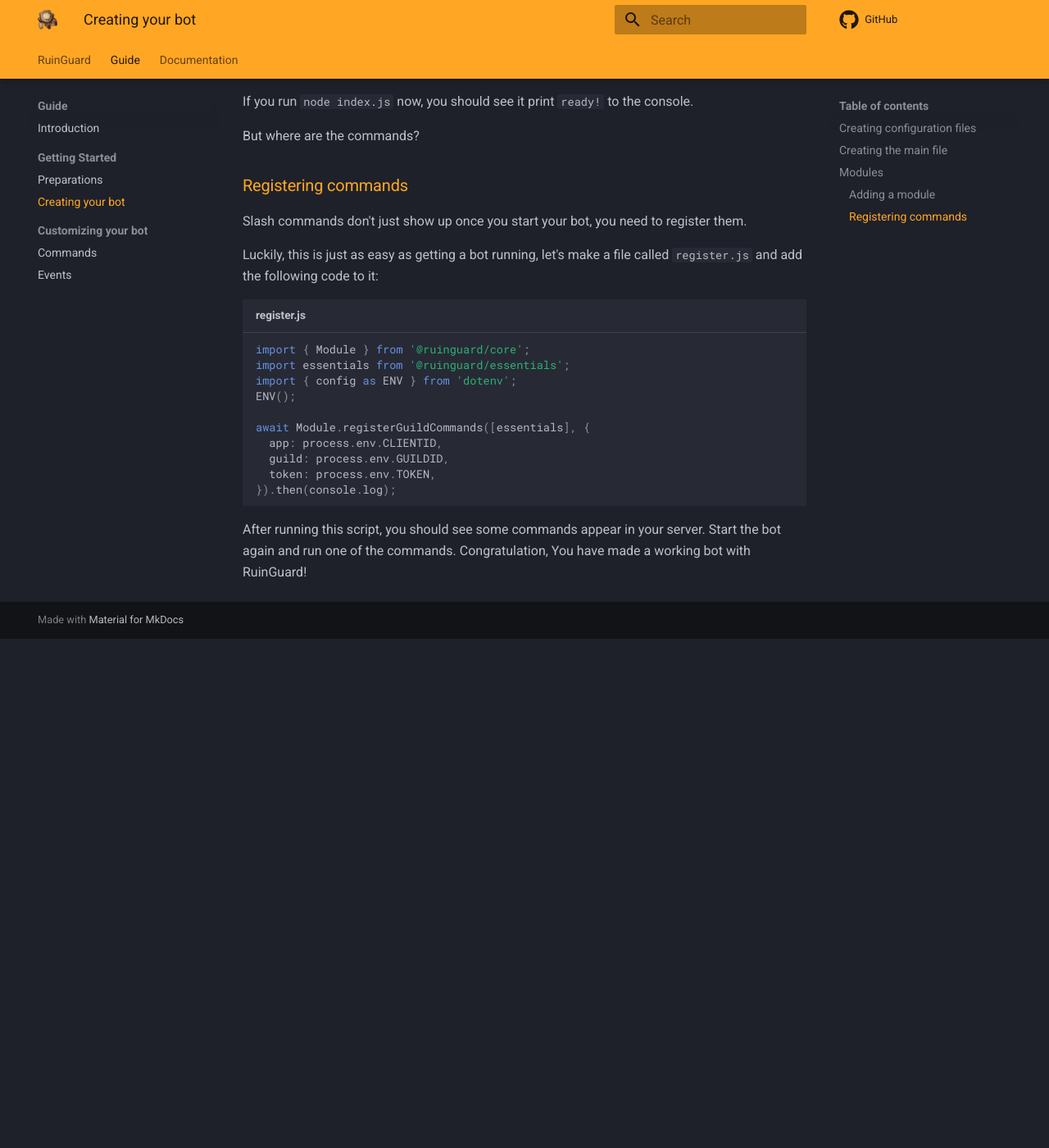
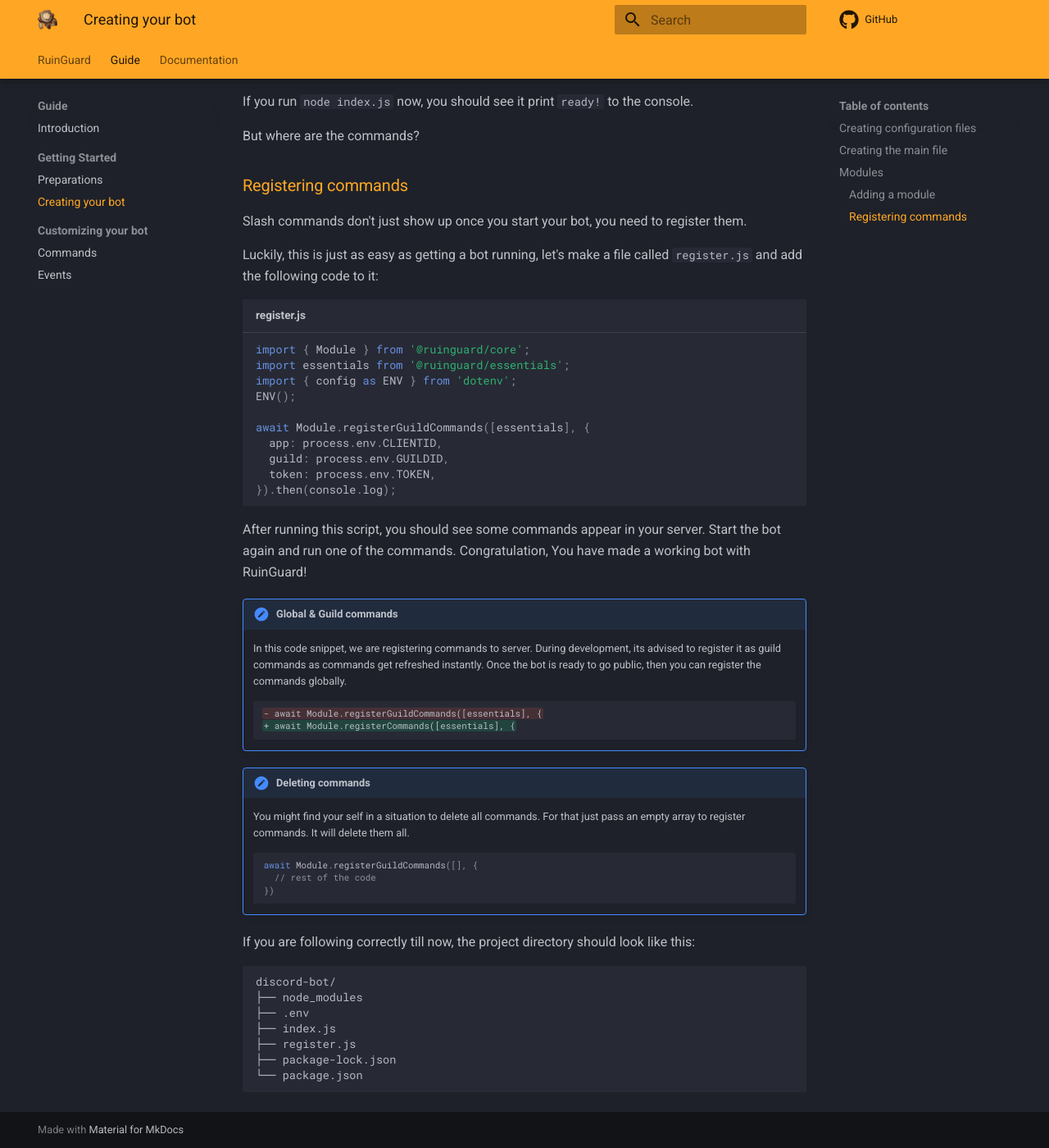
Before and after one commit to Khaenri-ah/ruinguard-docs, an MkDocs documentation site: the page built from docs/guide/getting-started/bot.md, in a window 1280 px wide and 1400 px high, scrolled down 2112 px. Shown: the whole window at 82% size. Built offline with MkDocs 1.6.1 and Material for MkDocs 9.7.7, drawn with Linux system fonts in a browser that asks for light colours; comment, search, counter and statistics services are not loaded; before the commit the page ends 2891 px from its top, so only the background shows below that.

Commit message:
Added Guild & Global commands explanation + deletion + file directory

````diff
--- a/docs/guide/getting-started/bot.md
+++ b/docs/guide/getting-started/bot.md
@@ -106,6 +106,36 @@
 
 After running this script, you should see some commands appear in your server. Start the bot again and run one of the commands. Congratulation, You have made a working bot with RuinGuard!
 
+!!! note "Global & Guild commands"
+    In this code snippet, we are registering commands to server. During development, its advised to register it as guild commands as commands get refreshed instantly.
+    Once the bot is ready to go public, then you can register the commands globally.
+
+    ```diff
+    - await Module.registerGuildCommands([essentials], {
+    + await Module.registerCommands([essentials], {
+    ```
+
+!!! note "Deleting commands"
+    You might find your self in a situation to delete all commands. For that just pass an empty array to register commands. It will delete them all.
+
+    ```js
+    await Module.registerGuildCommands([], {
+      // rest of the code
+    })
+    ```
+
+If you are following correctly till now, the project directory should look like this:
+
+```text
+discord-bot/
+├── node_modules
+├── .env
+├── index.js
+├── register.js
+├── package-lock.json
+└── package.json
+```
+
 [djs-config]: https://discordjs.guide/creating-your-bot/#creating-configuration-files
 
 [djs-env]: https://discordjs.guide/creating-your-bot/#using-environment-variables
````
